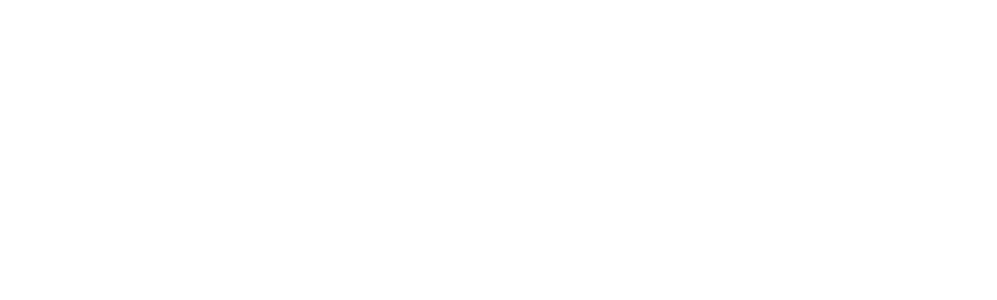
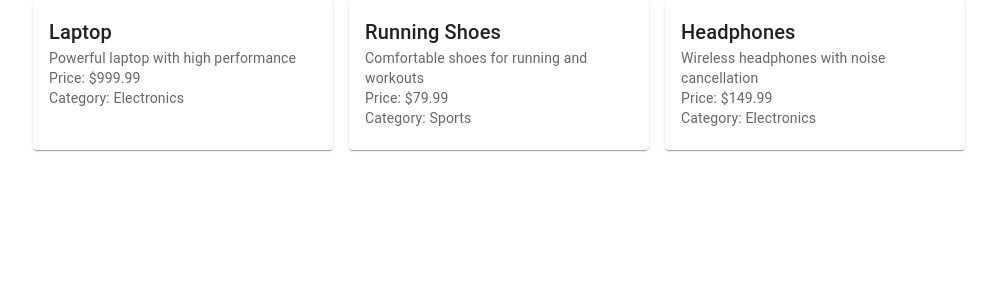
Before and after one commit to MartaKliuchnik/Product_card_app, a React (Vite) app: page / in a window 1280 px wide. Shown: the top 300 px of the page, without its empty margins (141-1138 px from the left). Built offline with nearby package versions, Linux system fonts and the light colour scheme.

Commit message:
add Products component along with the ProductCard component

```diff
--- a/package.json
+++ b/package.json
@@ -10,6 +10,9 @@
     "preview": "vite preview"
   },
   "dependencies": {
+    "@emotion/react": "^11.11.4",
+    "@emotion/styled": "^11.11.5",
+    "@mui/material": "^5.15.15",
     "react": "^18.2.0",
     "react-dom": "^18.2.0"
   },
--- a/src/App.jsx
+++ b/src/App.jsx
@@ -1,5 +1,7 @@
+import Products from './components/Products/Products';
+
 function App() {
-	return;
+	return <Products />;
 }
 
 export default App;
--- /dev/null
+++ b/src/components/ProductCard/ProductCard.jsx
@@ -0,0 +1,26 @@
+import React, { Component } from 'react';
+import styles from './ProductCard.module.css';
+import { Card, Typography, CardContent } from '@mui/material';
+
+export default class ProductCard extends Component {
+	render() {
+		const { name, description, price, category } = this.props;
+
+		return (
+			<Card className={styles['product-card']}>
+				<CardContent>
+					<Typography variant='h6'>{name}</Typography>
+					<Typography variant='body2' color='textSecondary'>
+						{description}
+					</Typography>
+					<Typography variant='body2' color='textSecondary'>
+						Price: ${price}
+					</Typography>
+					<Typography variant='body2' color='textSecondary'>
+						Category: {category}
+					</Typography>
+				</CardContent>
+			</Card>
+		);
+	}
+}
--- /dev/null
+++ b/src/components/ProductCard/ProductCard.module.css
@@ -0,0 +1,5 @@
+.product-card {
+	width: 300px;
+	height: 150px;
+	margin-bottom: 20px;
+}
--- /dev/null
+++ b/src/components/Products/Products.jsx
@@ -0,0 +1,18 @@
+import React, { Component } from 'react';
+import ProductCard from '../ProductCard/ProductCard';
+import productsArray from '../../data/productsData';
+import { Grid } from '@mui/material';
+
+export default class Products extends Component {
+	render() {
+		return (
+			<Grid container justifyContent='center' spacing={2}>
+				{productsArray.map((product) => (
+					<Grid item key={product.id}>
+						<ProductCard key={product.id} {...product} />
+					</Grid>
+				))}
+			</Grid>
+		);
+	}
+}
--- /dev/null
+++ b/src/data/productsData.js
@@ -0,0 +1,25 @@
+const productsArray = [
+	{
+		id: 1,
+		name: 'Laptop',
+		description: 'Powerful laptop with high performance',
+		price: 999.99,
+		category: 'Electronics',
+	},
+	{
+		id: 2,
+		name: 'Running Shoes',
+		description: 'Comfortable shoes for running and workouts',
+		price: 79.99,
+		category: 'Sports',
+	},
+	{
+		id: 3,
+		name: 'Headphones',
+		description: 'Wireless headphones with noise cancellation',
+		price: 149.99,
+		category: 'Electronics',
+	},
+];
+
+export default productsArray;
--- a/src/index.css
+++ b/src/index.css
@@ -0,0 +1,5 @@
+* {
+	margin: 0;
+	padding: 0;
+	box-sizing: border-box;
+}
```
Also changed, not shown: src/App.css (deleted), 1 other file (tests, documents, lock files or other folders).
